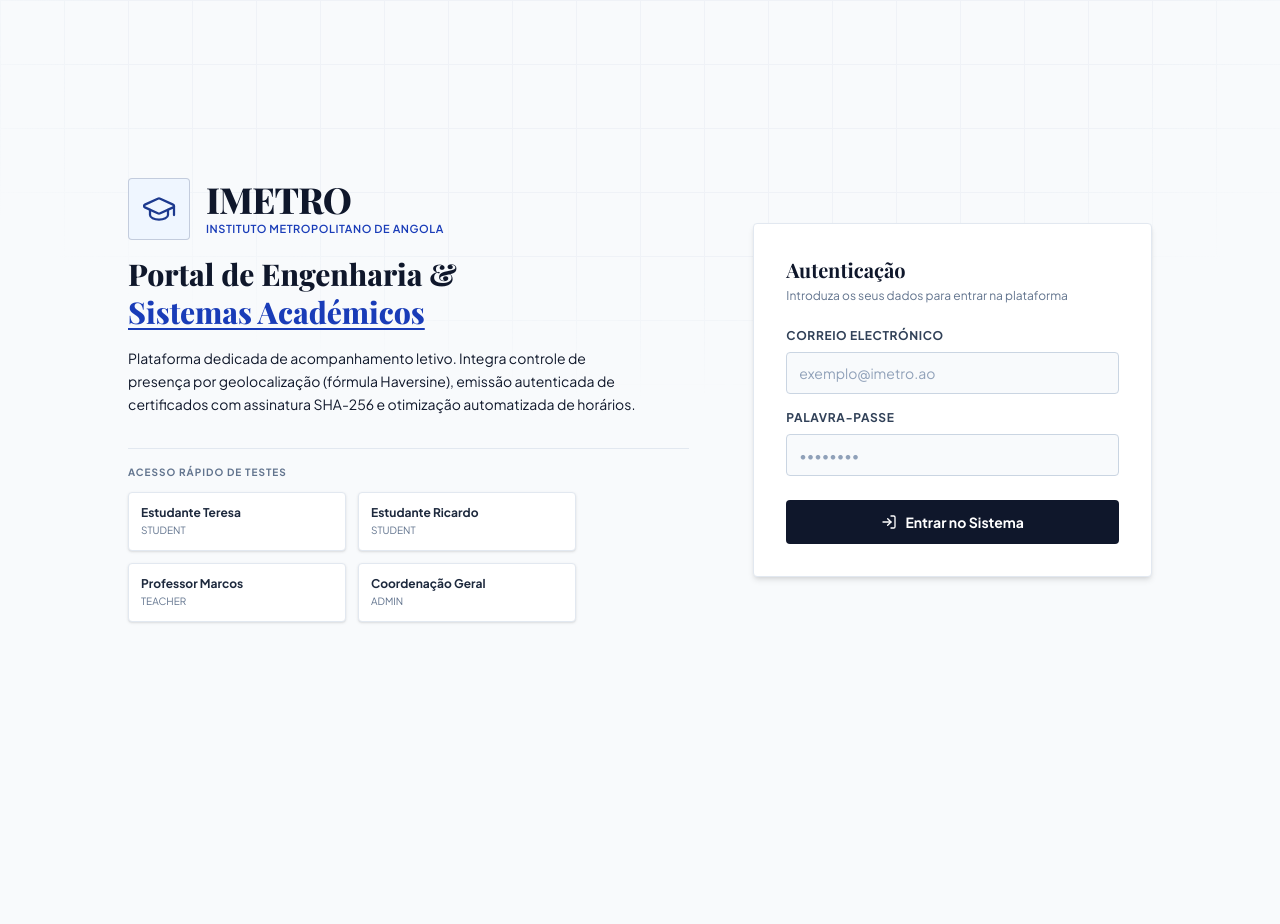
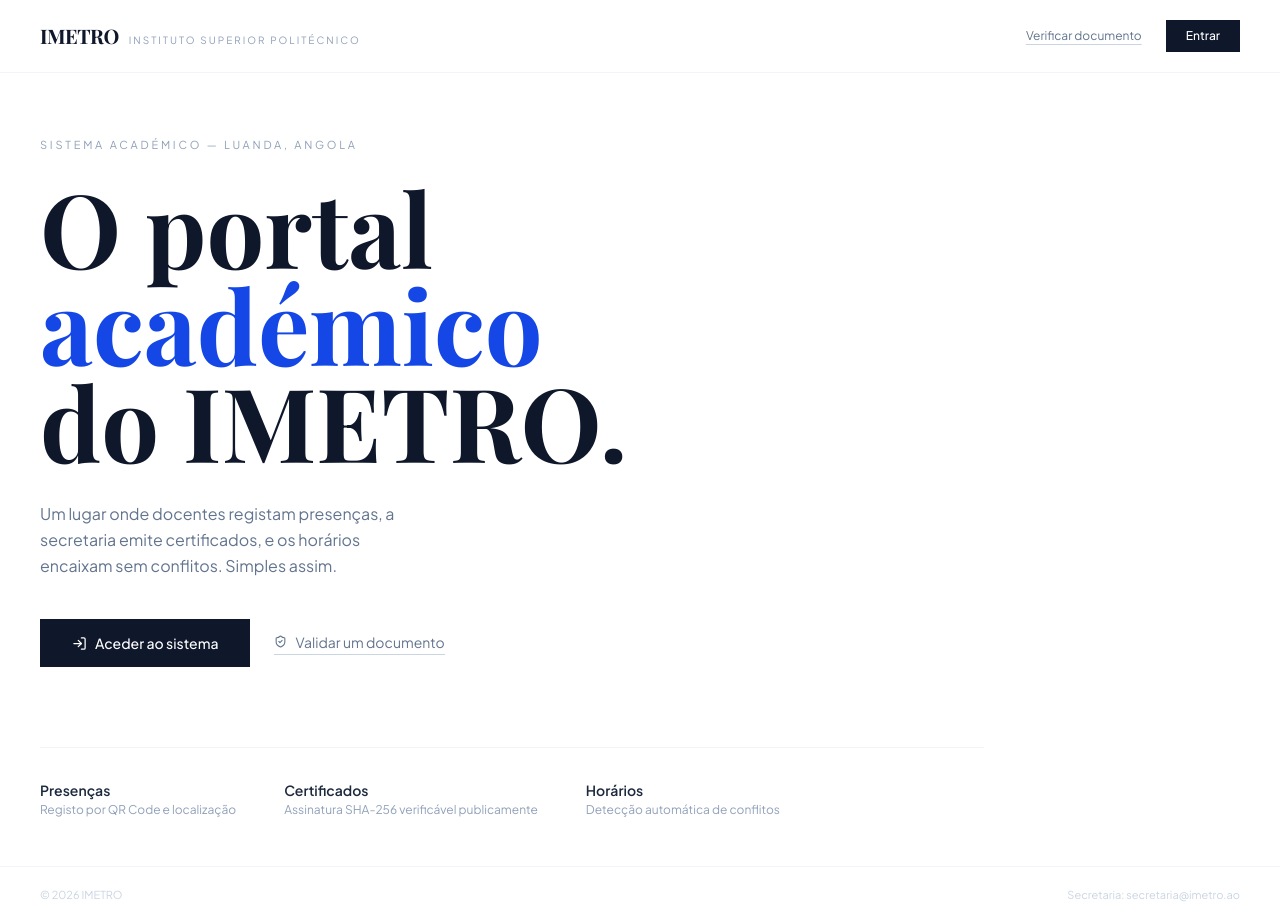
Before and after one commit to mardoqueudickson1/imetro-school-system-frontend, a React (Vite) app: page / in a window 1280 px wide. Before the commit the page ends 800 px from the top, so only its background shows below. Built offline with nearby package versions, Linux system fonts and the light colour scheme; a web font is replaced by a local one.

Commit message:
feat: implement routing system and redesign landing page for improved navigation

```diff
--- a/src/App.tsx
+++ b/src/App.tsx
@@ -6,8 +6,19 @@
 import { SchedulerView } from './components/SchedulerView';
 import { Loader } from './components/Loader';
 import { DocumentVerifyPage } from './components/DocumentVerifyPage';
+import { LandingPage } from './components/LandingPage';
+
+type Route = 'landing' | 'login' | 'verify' | 'dashboard';
+
+function getInitialRoute(): Route {
+  const path = window.location.pathname;
+  if (path.startsWith('/verify')) return 'verify';
+  if (path.startsWith('/login')) return 'login';
+  return 'landing';
+}
 
 function App() {
+  const [route, setRoute] = useState<Route>(getInitialRoute);
   const [authState, setAuthState] = useState<any | null>(null);
   const [activeTab, setActiveTab] = useState<'attendance' | 'document' | 'scheduler'>('attendance');
   const [appLoading, setAppLoading] = useState(true);
@@ -19,17 +30,14 @@
     return () => clearTimeout(timer);
   }, []);
 
-  // Public route: /verify — no auth required
-  if (window.location.pathname.startsWith('/verify')) {
-    return <DocumentVerifyPage />;
-  }
-
   const handleLoginSuccess = (data: any) => {
     setAuthState(data);
+    setRoute('dashboard');
   };
 
   const handleLogout = () => {
     setAuthState(null);
+    setRoute('landing');
   };
 
   const handleTabChange = (tab: 'attendance' | 'document' | 'scheduler') => {
@@ -46,11 +54,23 @@
     return <Loader message="A inicializar o sistema..." />;
   }
 
-  // Auth wall
-  if (!authState) {
+  // Public routes
+  if (route === 'verify') return <DocumentVerifyPage />;
+  if (route === 'landing') {
+    return (
+      <LandingPage
+        onNavigate={(path) => {
+          if (path === 'verify') setRoute('verify');
+          else setRoute('login');
+        }}
+      />
+    );
+  }
+  if (route === 'login' || !authState) {
     return <Login onLoginSuccess={handleLoginSuccess} />;
   }
 
+  // Dashboard
   const renderActiveTab = () => {
     if (tabLoading) {
       return (
@@ -68,28 +88,21 @@
     }
 
     switch (activeTab) {
-      case 'attendance':
-        return <AttendanceView user={authState.user} />;
-      case 'document':
-        return <DocumentsView user={authState.user} />;
-      case 'scheduler':
-        return <SchedulerView user={authState.user} />;
-      default:
-        return <AttendanceView user={authState.user} />;
+      case 'attendance': return <AttendanceView user={authState.user} />;
+      case 'document': return <DocumentsView user={authState.user} />;
+      case 'scheduler': return <SchedulerView user={authState.user} />;
+      default: return <AttendanceView user={authState.user} />;
     }
   };
 
   return (
     <div className="flex min-h-screen bg-slate-50 text-slate-900 select-none">
-      {/* Dynamic Navigation Sidebar */}
       <Sidebar
         user={authState.user}
         activeTab={activeTab}
         setActiveTab={handleTabChange}
         onLogout={handleLogout}
       />
-
-      {/* Main Panel Viewport */}
       <main className="flex-1 p-8 overflow-y-auto max-w-7xl mx-auto w-full">
         {renderActiveTab()}
       </main>
--- a/src/components/LandingPage.tsx
+++ b/src/components/LandingPage.tsx
@@ -1,111 +1,106 @@
-import React from 'react';
-import {
-  GraduationCap,
-  LogIn,
-  ShieldCheck,
-  CalendarDays,
-  ClipboardList,
-  FileText,
-} from 'lucide-react';
+import React, { useEffect, useRef } from 'react';
+import { LogIn, ShieldCheck } from 'lucide-react';
 
 interface LandingPageProps {
   onNavigate: (path: 'login' | 'verify') => void;
 }
 
-const Feature: React.FC<{ icon: React.ReactNode; title: string; desc: string }> = ({ icon, title, desc }) => (
-  <div className="flex space-x-4 items-start">
-    <div className="w-10 h-10 rounded-sm bg-slate-800 border border-slate-700 flex items-center justify-center shrink-0">
-      {icon}
-    </div>
-    <div>
-      <p className="text-white text-sm font-semibold">{title}</p>
-      <p className="text-slate-500 text-xs mt-0.5 leading-relaxed">{desc}</p>
-    </div>
-  </div>
-);
+export const LandingPage: React.FC<LandingPageProps> = ({ onNavigate }) => {
+  const yearRef = useRef<HTMLSpanElement>(null);
 
-export const LandingPage: React.FC<LandingPageProps> = ({ onNavigate }) => {
+  useEffect(() => {
+    if (yearRef.current) yearRef.current.textContent = String(new Date().getFullYear());
+  }, []);
+
   return (
-    <div className="min-h-screen bg-slate-950 flex flex-col">
-      {/* Topbar */}
-      <header className="border-b border-slate-800 px-8 py-4 flex items-center justify-between">
-        <div className="flex items-center space-x-3">
-          <div className="w-8 h-8 bg-blue-600 rounded-sm flex items-center justify-center">
-            <GraduationCap size={16} className="text-white" />
-          </div>
-          <div>
-            <p className="text-white font-serif font-semibold text-lg leading-none">IMETRO</p>
-            <p className="text-slate-500 text-[10px] uppercase tracking-widest">Portal Académico</p>
-          </div>
+    <div className="min-h-screen bg-white text-slate-900 font-sans flex flex-col">
+
+      {/* Nav */}
+      <nav className="flex items-center justify-between px-10 py-5 border-b border-slate-100">
+        <div className="flex items-baseline space-x-2.5">
+          <span className="font-serif text-xl font-bold tracking-tight text-slate-900">IMETRO</span>
+          <span className="text-[10px] uppercase tracking-[0.2em] text-slate-400 hidden sm:inline">
+            Instituto Superior Politécnico
+          </span>
         </div>
-        <button
-          onClick={() => onNavigate('login')}
-          className="flex items-center space-x-2 text-slate-400 hover:text-white text-xs border border-slate-700 hover:border-slate-500 px-4 py-2 rounded-sm transition-colors cursor-pointer"
-        >
-          <LogIn size={13} />
-          <span>Entrar no Sistema</span>
-        </button>
-      </header>
+
+        <div className="flex items-center space-x-6">
+          <button
+            onClick={() => onNavigate('verify')}
+            className="text-xs text-slate-500 hover:text-slate-900 underline underline-offset-4 decoration-slate-300 hover:decoration-slate-700 transition-colors cursor-pointer"
+          >
+            Verificar documento
+          </button>
+          <button
+            onClick={() => onNavigate('login')}
+            className="text-xs bg-slate-900 text-white px-5 py-2 hover:bg-blue-700 transition-colors duration-300 cursor-pointer font-medium"
+          >
+            Entrar
+          </button>
+        </div>
+      </nav>
 
       {/* Hero */}
-      <main className="flex-1 flex flex-col items-center justify-center px-6 text-center py-20">
-        {/* Badge */}
-        <div className="inline-flex items-center space-x-2 bg-blue-950 border border-blue-800 text-blue-300 text-[11px] uppercase tracking-widest px-4 py-1.5 rounded-full mb-8">
-          <span className="w-1.5 h-1.5 rounded-full bg-blue-400 animate-pulse" />
-          <span>Sistema Académico Digital</span>
-        </div>
+      <main className="flex-1 flex flex-col justify-center px-10 pt-16 pb-12 max-w-5xl">
 
-        {/* Headline */}
-        <h1 className="text-white font-serif text-5xl font-bold max-w-2xl leading-tight mb-4">
-          Portal Académico<br />
-          <span className="text-blue-400">IMETRO</span>
-        </h1>
-        <p className="text-slate-400 text-base max-w-md leading-relaxed mb-12">
-          Gestão inteligente de presenças, emissão de certificados com assinatura digital e optimização automática de grades horárias.
+        <p className="text-[11px] uppercase tracking-[0.25em] text-slate-400 mb-6">
+          Sistema Académico — Luanda, Angola
         </p>
 
-        {/* CTAs */}
-        <div className="flex flex-col sm:flex-row gap-4 mb-20">
+        <h1 className="font-serif text-[clamp(3.5rem,8vw,6.5rem)] font-bold leading-[0.95] text-slate-900 mb-8 max-w-3xl">
+          O portal<br />
+          <em className="not-italic text-blue-700">académico</em><br />
+          do IMETRO.
+        </h1>
+
+        <p className="text-slate-500 text-base max-w-sm leading-relaxed mb-10">
+          Um lugar onde docentes registam presenças, a secretaria emite certificados,
+          e os horários encaixam sem conflitos. Simples assim.
+        </p>
+
+        <div className="flex flex-wrap items-center gap-6">
           <button
             onClick={() => onNavigate('login')}
-            className="flex items-center justify-center space-x-2.5 bg-blue-600 hover:bg-blue-500 text-white font-semibold px-8 py-3.5 rounded-sm transition-colors text-sm cursor-pointer"
+            className="flex items-center space-x-2 bg-slate-900 text-white text-sm px-8 py-3.5 hover:bg-blue-700 transition-colors duration-300 cursor-pointer font-medium"
           >
-            <LogIn size={16} />
-            <span>Aceder ao Sistema</span>
+            <LogIn size={15} />
+            <span>Aceder ao sistema</span>
           </button>
           <button
             onClick={() => onNavigate('verify')}
-            className="flex items-center justify-center space-x-2.5 bg-slate-800 hover:bg-slate-700 border border-slate-700 text-white font-semibold px-8 py-3.5 rounded-sm transition-colors text-sm cursor-pointer"
+            className="flex items-center space-x-2 text-sm text-slate-500 border-b border-slate-300 pb-0.5 hover:text-slate-900 hover:border-slate-800 transition-colors cursor-pointer"
           >
-            <ShieldCheck size={16} />
-            <span>Validar Documento</span>
+            <ShieldCheck size={13} />
+            <span>Validar um documento</span>
           </button>
         </div>
 
-        {/* Features grid */}
-        <div className="grid sm:grid-cols-3 gap-8 max-w-3xl w-full text-left">
-          <Feature
-            icon={<ClipboardList size={18} className="text-blue-400" />}
-            title="Presenças Inteligentes"
-            desc="Registo por geolocalização e QR Code com detecção automática de fraude."
-          />
-          <Feature
-            icon={<FileText size={18} className="text-blue-400" />}
-            title="Documentos Verificáveis"
-            desc="Diplomas e certificados com assinatura SHA-256 e código de verificação público."
-          />
-          <Feature
-            icon={<CalendarDays size={18} className="text-blue-400" />}
-            title="Grades Horárias"
-            desc="Agendamento de aulas com detecção e resolução automática de conflitos."
-          />
+        {/* Divider + features row */}
+        <div className="border-t border-slate-100 mt-20 pt-8">
+          <div className="flex flex-wrap gap-12 text-xs text-slate-400">
+            <div>
+              <p className="text-slate-800 font-semibold text-sm mb-0.5">Presenças</p>
+              <p>Registo por QR Code e localização</p>
+            </div>
+            <div>
+              <p className="text-slate-800 font-semibold text-sm mb-0.5">Certificados</p>
+              <p>Assinatura SHA-256 verificável publicamente</p>
+            </div>
+            <div>
+              <p className="text-slate-800 font-semibold text-sm mb-0.5">Horários</p>
+              <p>Detecção automática de conflitos</p>
+            </div>
+          </div>
         </div>
       </main>
 
       {/* Footer */}
-      <footer className="border-t border-slate-800 py-5 text-center">
-        <p className="text-slate-600 text-xs">
-          © {new Date().getFullYear()} IMETRO — Instituto Superior de Tecnologias de Informação e Comunicação
+      <footer className="px-10 py-5 border-t border-slate-100 flex items-center justify-between">
+        <p className="text-[11px] text-slate-300">
+          © <span ref={yearRef} /> IMETRO
+        </p>
+        <p className="text-[11px] text-slate-300 hidden sm:block">
+          Secretaria: secretaria@imetro.ao
         </p>
       </footer>
     </div>
```
